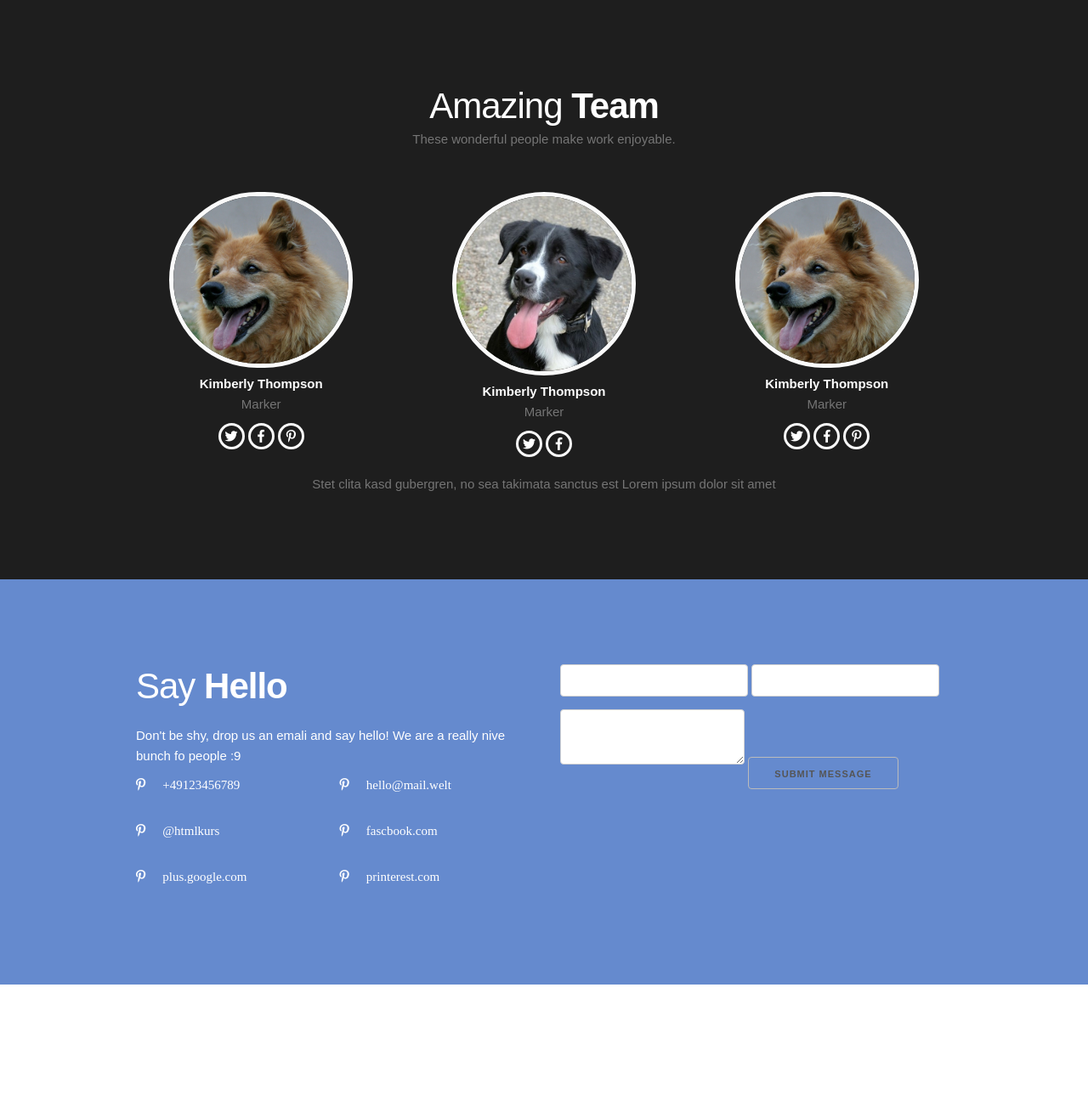
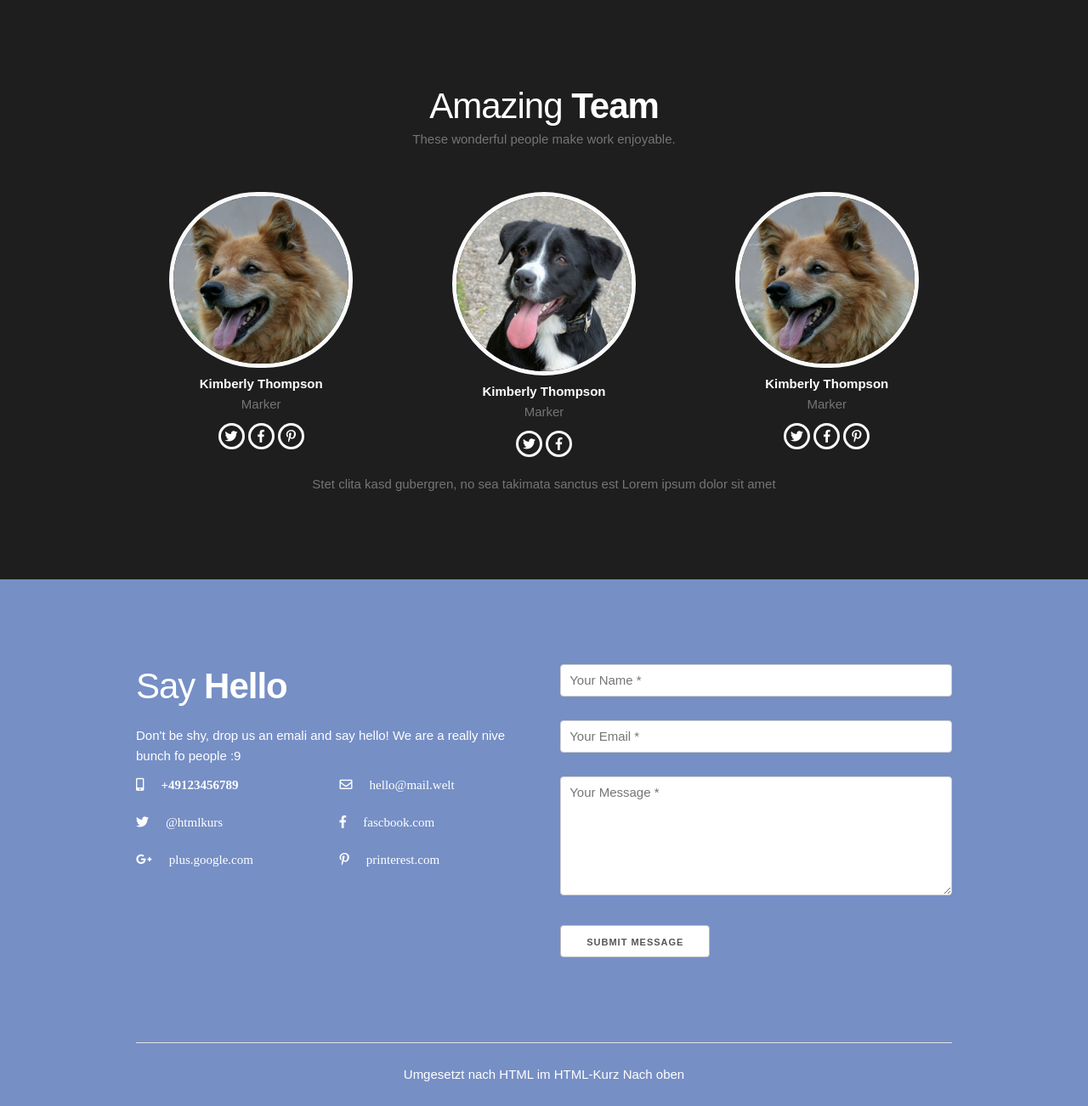
Before and after one commit to C4rist0p4/html, a PHP site: page /main.html in a window 1280 px wide. Shown: the part 3361-4663 px from the top of the page at 85% size. Before the commit the page ends 4520 px from the top, so only its background shows below. Run offline with PHP 8.4, Linux system fonts and the light colour scheme; some libraries are stand-ins or nearby versions; some web fonts are replaced.

Commit message:
1.11.2018

```diff
--- a/css/styles.css
+++ b/css/styles.css
@@ -26,6 +26,10 @@ p {
   margin-left: 26px;
   text-shadow: 0px 0px 1px black;
 }
+.header-navbar-links a {
+  color: white;
+  text-decoration: none;
+}
 .header-brand-wrapper {
   margin-top: 50px;
   float: left;
@@ -53,12 +57,12 @@ p {
   font-size: 250%;
   font-weight: bold;
 }
-.slogan-buttom {
+.slogan-button {
   margin-top: 12px;
   color: white;
   text-shadow: 0px 0px 2px black;
 }
-.slogan-buttom:hover {
+.slogan-button:hover {
   color: white;
   text-shadow: 0px 0px 2px black;
 }
@@ -240,43 +244,64 @@ p {
   margin-top: 20px;
   text-align: center;
 }
-
 .message {
   padding-top: 100px;
-  padding-bottom: 75px;
-  background-color: rgb(101, 138, 206);
+  padding-bottom: 100px;
+  background-color: rgb(118, 143, 197);
 }
-
 .message_heading {
   font-weight: lighter;
   color: white;
   margin-bottom: 20px;
 }
-
 .message_sub_heading {
   font-weight: lighter;
   color: white;
   margin-bottom: 0px;
 }
-
 .message-icons {
   color: white;
   margin-top: 10px;
   margin-bottom: 10px;
 }
-
-.message-container {
-  padding-left: 0px;
+.message-container p {
   font-weight: lighter;
-}
-
-.message-icons .fab {
-  margin-bottom: 10px;
-  text-align: left;
-}
-
-.fab p {
   float: right;
   margin-left: 20px;
   color: white;
 }
+.contact-from {
+  margin-bottom: 0px;
+}
+.contact-input {
+  width: 100%;
+  margin-bottom: 28px;
+}
+.contact-message {
+  height: 140px;
+}
+input.contact-submit[type="submit"] {
+  background-color: white;
+  margin-bottom: 0px;
+}
+
+/**
+* Footer
+*/
+.footer {
+  background-color: rgb(118, 143, 197);
+  text-align: center;
+  font-weight: lighter;
+}
+.footer p {
+  color: white;
+}
+.footer-hr {
+  margin-top: 0px;
+  margin-bottom: 25px;
+}
+
+.footer a {
+  color: white;
+  text-decoration: none;
+}
--- a/main.html
+++ b/main.html
@@ -23,11 +23,11 @@
             </div>
             <nav class="header-navbar">
                 <ul class="header-navbar-links">
-                    <li>Home</li>
-                    <li>Services</li>
-                    <li>Clients</li>
-                    <li>Team</li>
-                    <li>Contact</li>
+                    <li><a href="#">Home</a></li>
+                    <li><a href="#service">Services</a></li>
+                    <li><a href="#clients">Clients</a></li>
+                    <li><a href="#team">Team</a></li>
+                    <li><a href="#contact">Contact</a></li>
                 </ul>
             </nav>
         </div>
@@ -39,12 +39,12 @@
                 <div class="slogan-bottom">
                     Ja, wir können das!
                 </div>
-                <button class="slogan-buttom">Mehr erfharen!</button>
+                <a class="button slogan-button" href="#">Mehr erfharen!</a>
             </div>
         </div>
     </header>
 
-    <div class="service">
+    <div class="service" id="service">
         <div class="container">
             <div class="row">
                 <div class="eight columns">
@@ -182,7 +182,7 @@
         </div>
     </div>
     </div>
-    <div class="clients">
+    <div class="clients" id="clients">
         <div class="container">
             <h2 class="clients-heading">Awsome <strong>Clients</strong></h2>
             <p class="clients-subheading">See what nive things clients said about us</p>
@@ -235,7 +235,7 @@
             </div>
         </div>
     </div>
-    <div class="team">
+    <div class="team" id="team">
         <div class="container">
             <h2 class="team_heading">Amazing <strong>Team</strong></h2>
             <p class="team_sub_heading">These wonderful people make work enjoyable.</p>
@@ -299,7 +299,7 @@
                 est Lorem ipsum dolor sit amet</p>
         </div>
     </div>
-    <div class="message">
+    <div class="message" id="contact">
         <div class="container">
             <div class="row">
                 <div class="six columns">
@@ -311,21 +311,21 @@
                         <div class="row">
                             <div class="message-container">
                                 <div class="six columns">
-                                    <i class="fab fa-pinterest-p">
+                                    <i class="fas fa-mobile-alt">
                                         <p>+49123456789</p>
                                     </i>
-                                    <i class="fab fa-pinterest-p">
+                                    <i class="fab fa-twitter">
                                         <p>@htmlkurs</p>
                                     </i>
-                                    <i class="fab fa-pinterest-p">
+                                    <i class="fab fa-google-plus-g">
                                         <p>plus.google.com</p>
                                     </i>
                                 </div>
                                 <div class="six columns">
-                                    <i class="fab fa-pinterest-p">
+                                    <i class="far fa-envelope">
                                         <p>hello@mail.welt</p>
                                     </i>
-                                    <i class="fab fa-pinterest-p">
+                                    <i class="fab fa-facebook-f">
                                         <p>fascbook.com</p>
                                     </i>
                                     <i class="fab fa-pinterest-p">
@@ -337,12 +337,20 @@
                     </div>
                 </div>
                 <div class="six columns">
-                    <input type="text" name="fname">
-                    <input type="text" name="fname2">
-                    <textarea></textarea>
-                    <button>Submit Message</button>
+                    <form class="contact-from" action="index.html" method="GET">
+                        <input class="contact-input" type="text" placeholder="Your Name *" required />
+                        <input class="contact-input" type="text" placeholder="Your Email *" required />
+                        <textarea class="contact-input contact-message" placeholder="Your Message *" required></textarea>
+                        <input type="submit" value="Submit Message" class="contact-submit" />
+                    </form>
                 </div>
             </div>
+        </div>
+    </div>
+    <div class="footer">
+        <div class="container">
+            <hr class="footer-hr" />
+            <p>Umgesetzt nach HTML im HTML-Kurz <a href="#">Nach oben</a></p>
         </div>
     </div>
 </body>
```
